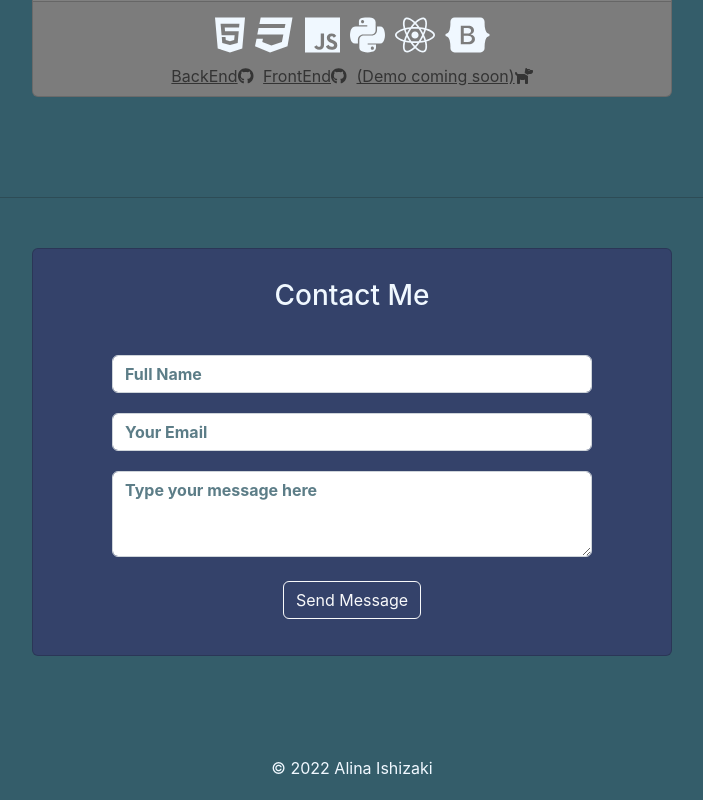
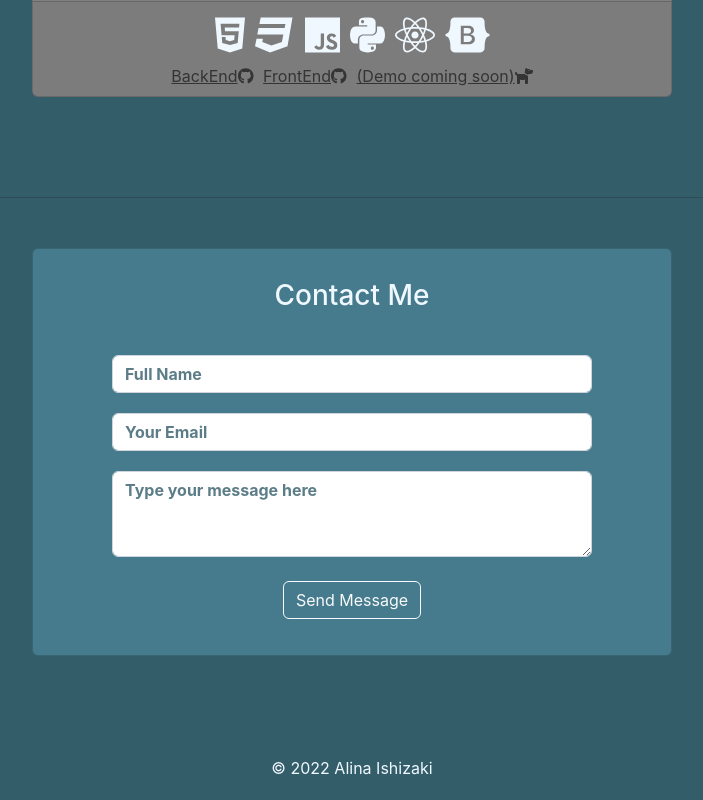
Before and after one commit to amishizaki/portfolio-client, a React (Create React App) app: page / in a window 1280 px wide. Shown: the part 3458-4258 px from the top of the page, without its empty margins (288-991 px from the left). Built offline with nearby package versions, Linux system fonts and the light colour scheme; the HTML template or start-up script is replaced by a standard one.

Commit message:
contact box updated

```diff
--- a/src/index.css
+++ b/src/index.css
@@ -117,7 +117,7 @@ hr {
   display: -webkit-inline-box;
   align-items: center;
   justify-content: center;
-  background-color: #34426A;
+  background-color: #457B8C;
   max-width: 40em;
 }
 
```
